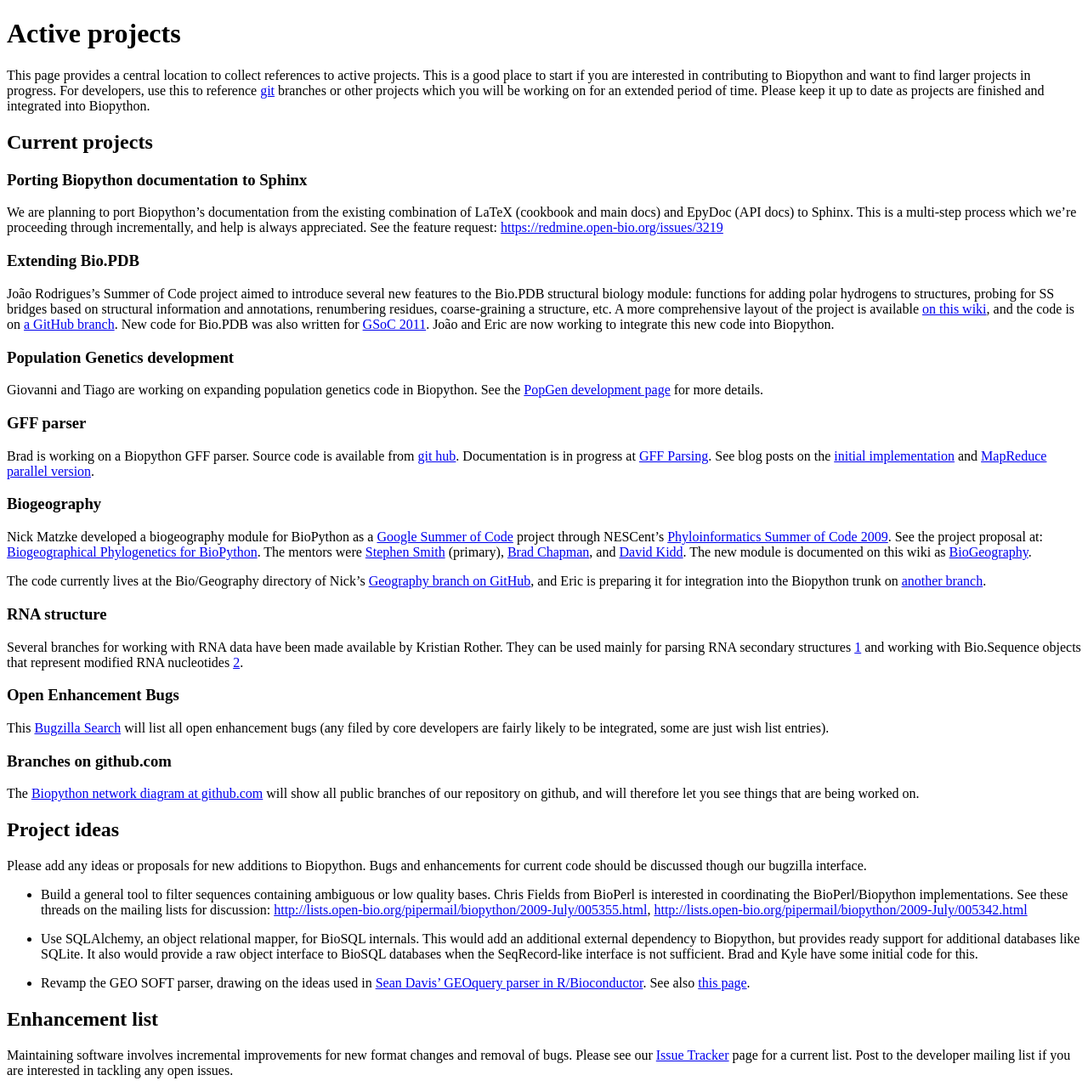
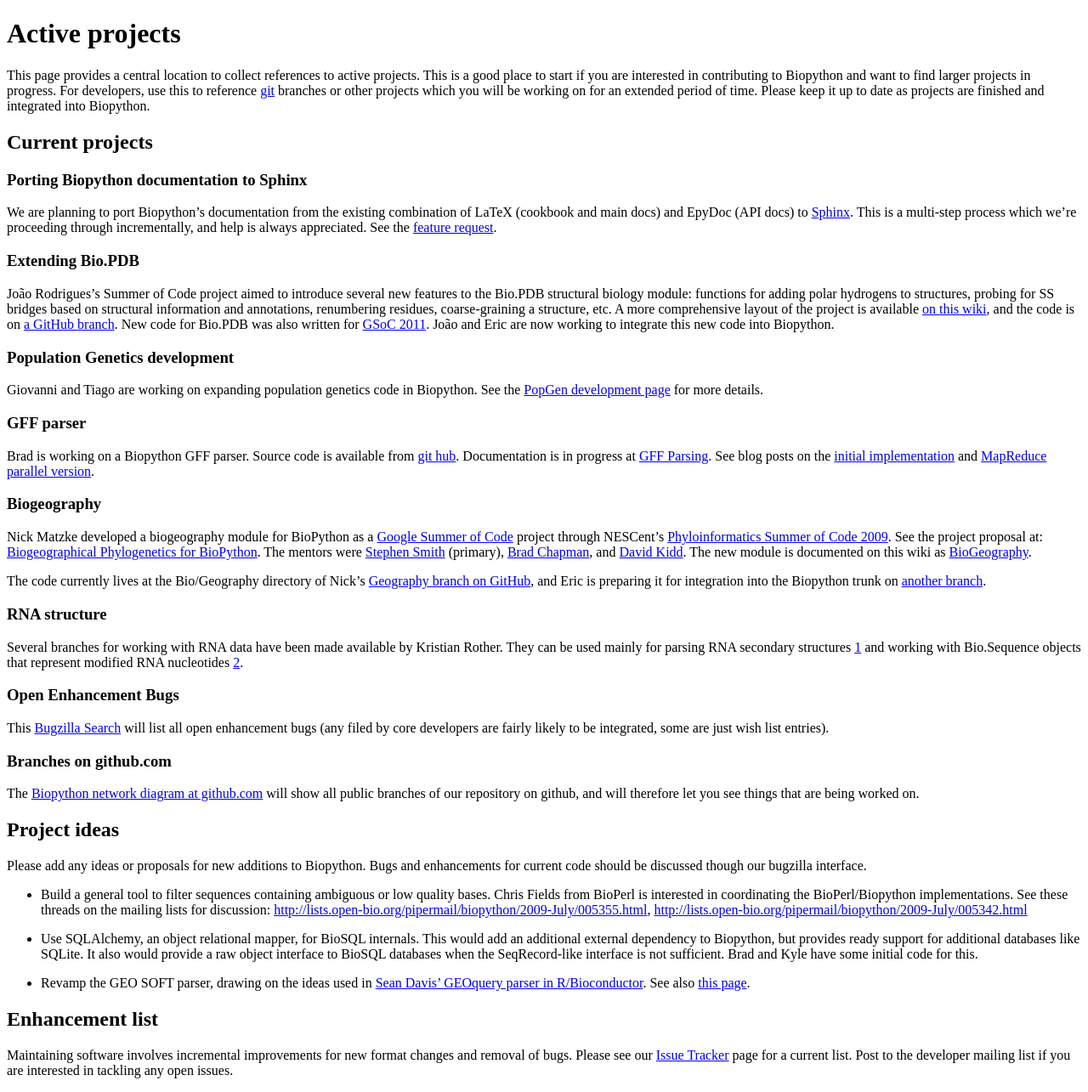
Before and after one commit to biopython/biopython.github.io, a Jekyll site: the page built from wiki/Active_projects.md, in a window 1280 px wide. Shown: the whole page at 85% size. Built offline with Jekyll 4.4.1, drawn with Linux system fonts in a browser that asks for light colours; part of the change alters nothing that is shown.

```diff
--- a/wiki/Active_projects.md
+++ b/wiki/Active_projects.md
@@ -19,9 +19,9 @@ Current projects
 
 We are planning to port Biopython's documentation from the existing
 combination of LaTeX (cookbook and main docs) and EpyDoc (API docs) to
-Sphinx. This is a multi-step process which we're proceeding through
-incrementally, and help is always appreciated. See the feature request:
-<https://redmine.open-bio.org/issues/3219>
+[Sphinx](http://sphinx.pocoo.org/). This is a multi-step process which
+we're proceeding through incrementally, and help is always appreciated.
+See the [feature request](https://redmine.open-bio.org/issues/3219).
 
 ### Extending Bio.PDB
 
```
Also changed, not shown: 1 other file.
